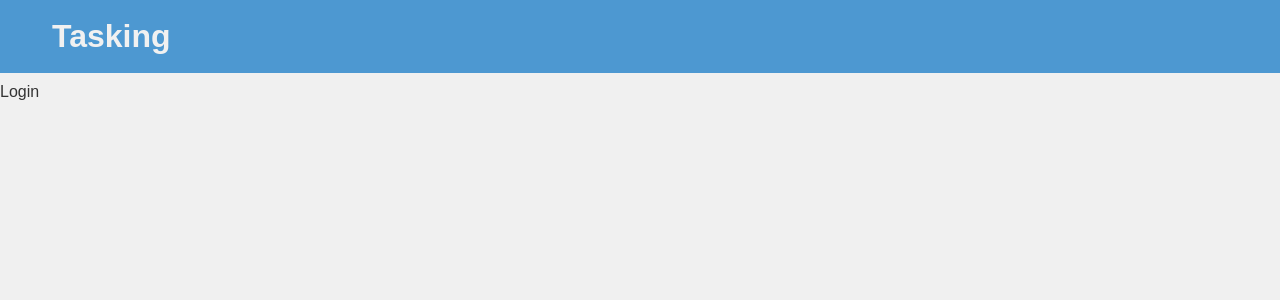
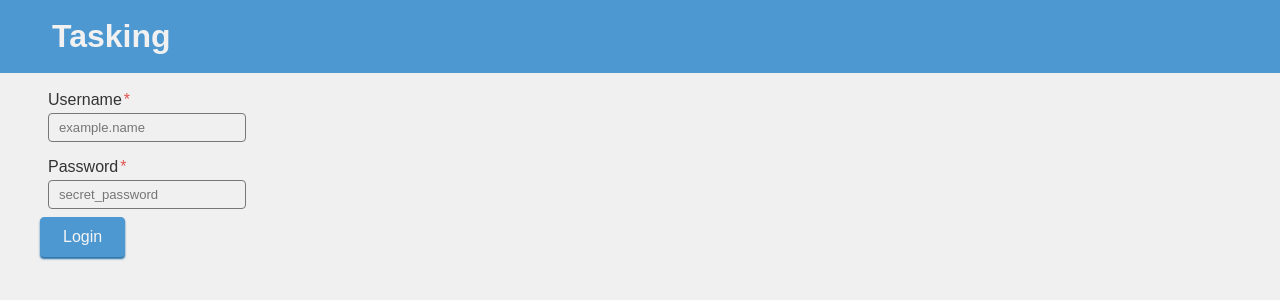
Before and after one commit to Gabriel-JM/tasking, a React (Create React App) app in the folder web/: page / in a window 1280 px wide. Shown: the top 300 px of the page. Built offline with nearby package versions, Linux system fonts and the light colour scheme.

Commit message:
Add the initial components to the login page

```diff
--- a/web/src/pages/Login/index.tsx
+++ b/web/src/pages/Login/index.tsx
@@ -1,8 +1,41 @@
 import React from 'react'
+import InputField from '../../components/Forms/InputField'
+import { useForm } from 'react-hook-form'
+import './login.css'
+
+interface LoginData {
+  username: string
+  password: string
+}
 
 function Login() {
+  const { register, handleSubmit, errors } = useForm<LoginData>()
+
+  function onFormSubmit(data: LoginData) {
+    console.log('data', data)
+  }
+
   return (
-    <div>Login</div>
+    <section className="login-container">
+      <form className="login-form" onSubmit={handleSubmit(onFormSubmit)}>
+        <InputField
+          label="Username"
+          required
+          name="username"
+          placeholder="example.name"
+          ref={register}
+        />
+        <InputField
+          label="Password"
+          type="password"
+          required
+          name="password"
+          placeholder="secret_password"
+          ref={register}
+        />
+        <button className="btn primary">Login</button>
+      </form>
+    </section>
   )
 }
 
--- /dev/null
+++ b/web/src/pages/Login/login.css
@@ -0,0 +1,4 @@
+.login-container {
+  max-width: var(--container-size);
+  margin: auto;
+}
```
